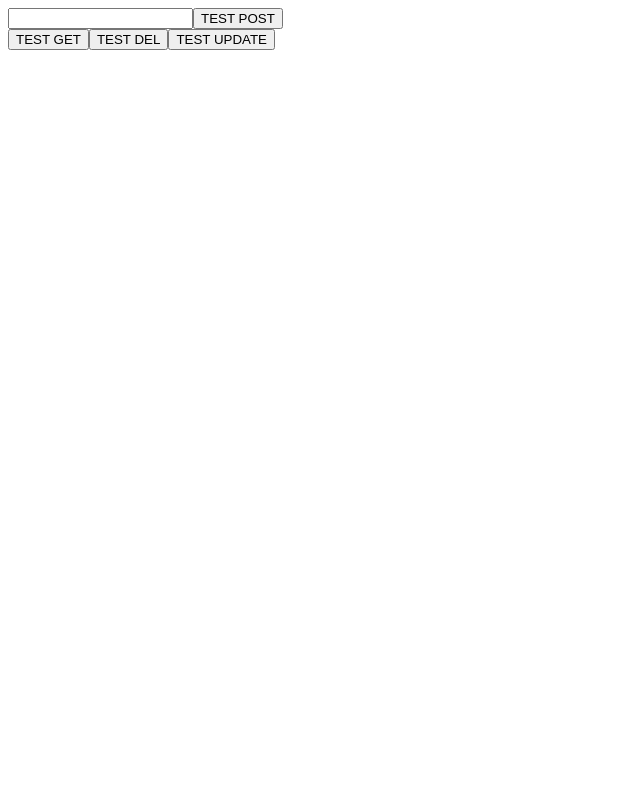
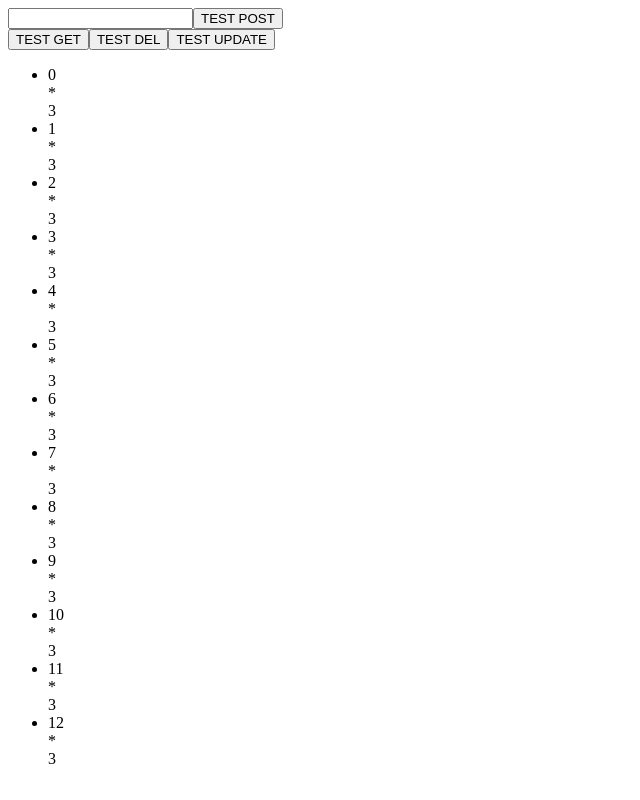
Before and after one commit to kjensen19/MultiMadness, a React (Create React App) app: page / in a window 1280 px wide. Shown: the whole page, without its empty margins (0-640 px from the left). Built offline with nearby package versions, Linux system fonts and the light colour scheme.

Commit message:
add rendering of table making function (as a list) from App

```diff
--- a/src/components/App/App.jsx
+++ b/src/components/App/App.jsx
@@ -1,6 +1,7 @@
 import './App.css'
 import axios from 'axios'
 import { useState } from 'react'
+import MultiplicationTable from '../MultiplicationTable/MultTable'
 
 
 
@@ -48,6 +49,7 @@ function App(){
             <button onClick={testDB}>TEST GET</button>
             <button onClick={testDel}>TEST DEL</button>
             <button onClick={testUpdate}>TEST UPDATE</button>
+            <MultiplicationTable multiplier={3}></MultiplicationTable>
         </>
     )
 }
--- a/src/components/MultiplicationTable/MultTable.jsx
+++ b/src/components/MultiplicationTable/MultTable.jsx
@@ -1,8 +1,8 @@
 
 
 function MultiplicationTable({ multiplier }){
-    multiArray = [0, 1, 2, 3, 4, 5, 6, 7, 8, 9, 10, 11, 12]
-    multiObject = []
+    const multiArray = [0, 1, 2, 3, 4, 5, 6, 7, 8, 9, 10, 11, 12]
+    var multiObject = []
     function tableMaker(multiplier){
         for(let num of multiArray){
             multiObject.push({
@@ -13,9 +13,13 @@ function MultiplicationTable({ multiplier }){
         }
     }
 
+    tableMaker(multiplier)
+
 
     return(
-        ''
+        <ul>{multiObject.map((mult,i) =>(
+            <li key={i}>{mult.multiplicand}<br></br>*<br></br>{mult.multiplier}</li>))}
+        </ul>
     )
 }
 
```
